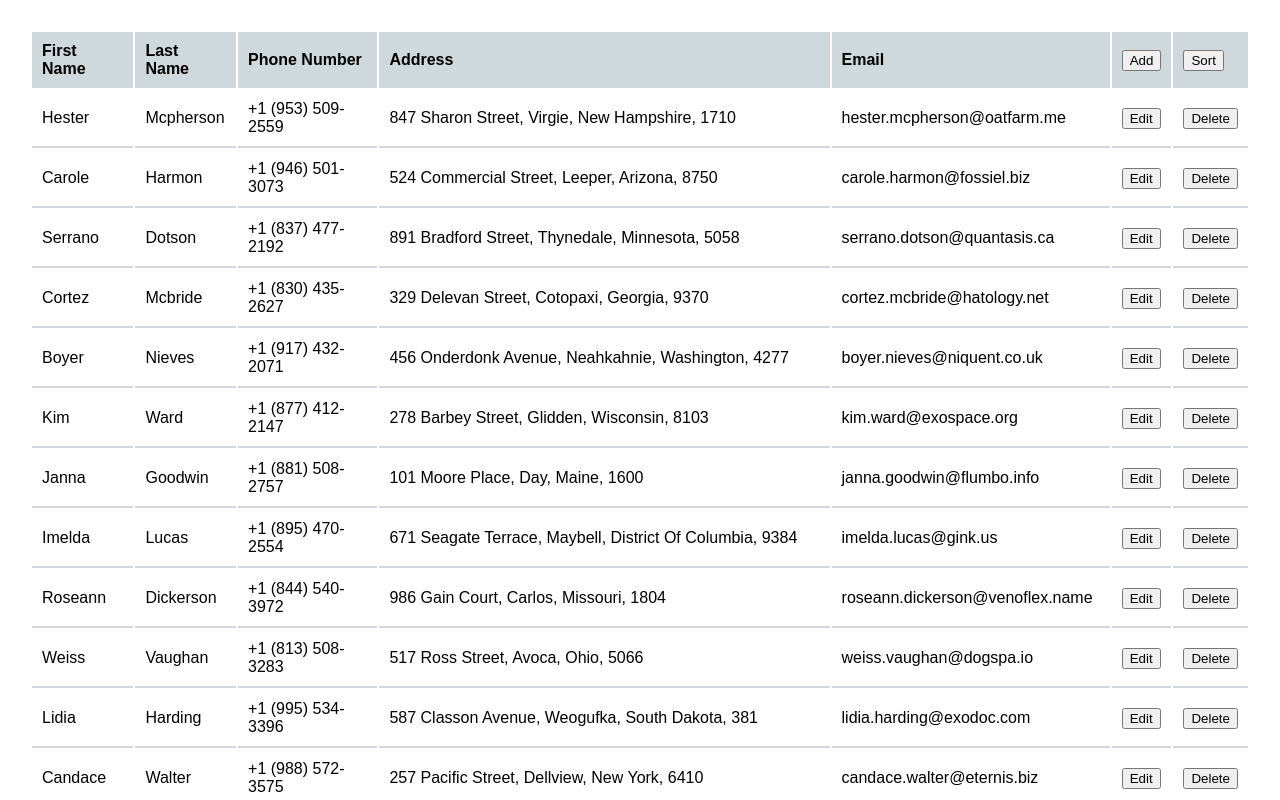
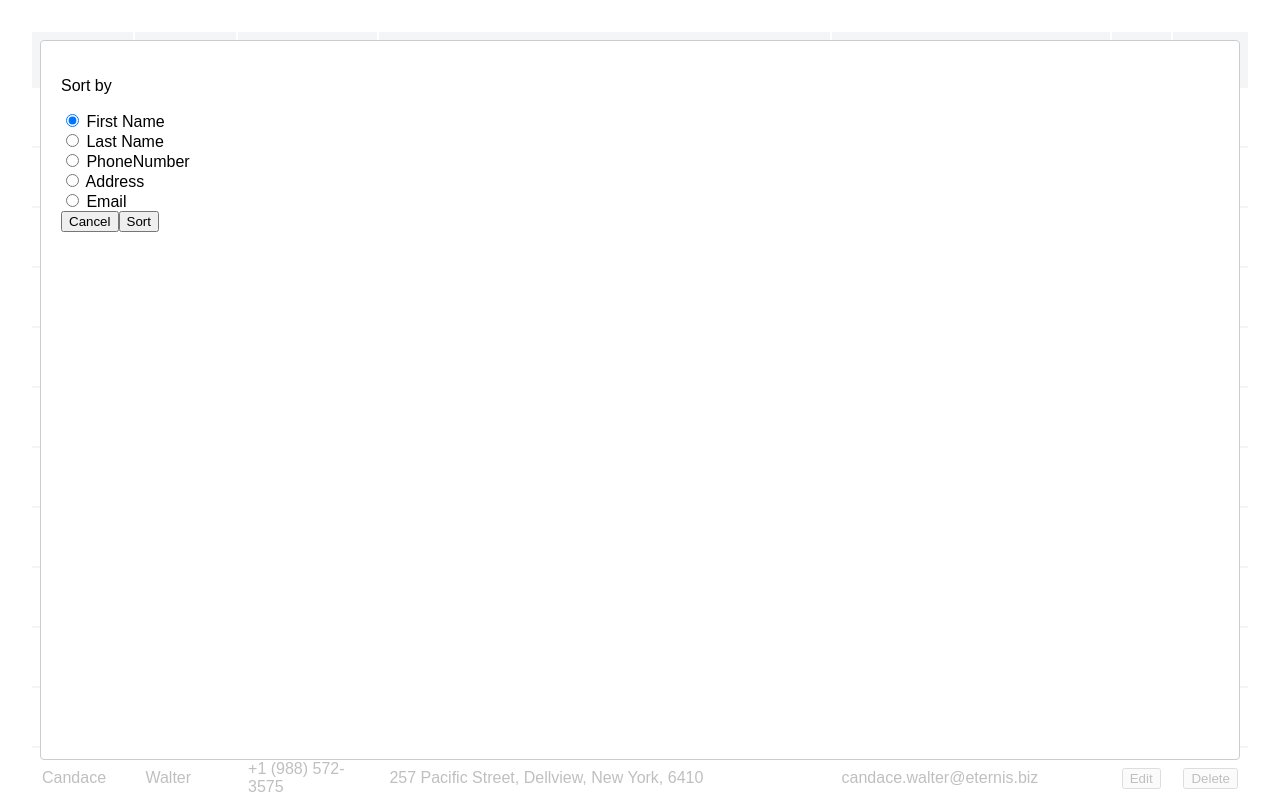
Before and after one commit to hkwid/contactlists, a React app: page / in a window 1280 px wide. Both pictures are taken after a click on the button "Sort". Shown: the top 800 px of the page. Built offline with nearby package versions, Linux system fonts and the light colour scheme.

Commit message:
Modify delete contact feature

```diff
--- a/src/components/App.js
+++ b/src/components/App.js
@@ -9,8 +9,12 @@ class App extends Component {
       contactLists,
       modalType,
       showModal,
+      currentContactId,
       openModal,
-      closeModal
+      closeModal,
+      addContact,
+      editContact,
+      deleteContact
     } = this.props;
 
     return (
@@ -22,7 +26,11 @@ class App extends Component {
         <ContactListModal
           modalType={modalType}
           showModal={showModal}
+          currentContactId={currentContactId}
           closeModal={closeModal}
+          addContact={addContact}
+          editContact={editContact}
+          deleteContact={deleteContact}
         />
       </div>
     );
--- a/src/components/ContactList.js
+++ b/src/components/ContactList.js
@@ -20,20 +20,20 @@ class ContactList extends Component {
                 <button type="button" onClick={() => openModal('add')}>Add</button>
               </th>
               <th>
-                <button>Sort</button>
+                <button type="button" onClick={() => openModal('sort')}>Sort</button>
               </th>
             </tr>
           </thead>
           <tbody className="ContactListBody">
-            {contactLists.map(contact =>
+            {contactLists.map((contact, index) =>
               <tr className="" key={contact._id}>
                 <td>{contact.firstName}</td>
                 <td>{contact.lastName}</td>
                 <td>{contact.phone}</td>
                 <td>{contact.address}</td>
                 <td>{contact.email}</td>
-                <td><button type="button" onClick={() => openModal('edit')}>Edit</button></td>
-                <td><button>Delete</button></td>
+                <td><button type="button" onClick={() => openModal('edit', index)}>Edit</button></td>
+                <td><button type="button" onClick={() => openModal('delete', index)}>Delete</button></td>
               </tr>
             )}
           </tbody>
--- a/src/components/ContactListModal.js
+++ b/src/components/ContactListModal.js
@@ -1,21 +1,41 @@
 import React, { Component } from 'react';
 import Modal from 'react-modal';
-// import ContactForm from './ContactForm';
+import ContactForm from './ContactForm';
 
 class ContactListModal extends Component {
+  onAddHandler = (contact) => {
+    this.props.addContact(contact);
+    this.props.closeModal();
+  }
+
+  onEditHandler = (contact, index) => {
+    this.props.EditContact(contact);
+    this.props.closeModal();
+  }
+
+  onDeleteHandler = (index) => {
+    console.log(index);
+    this.props.deleteContact(index);
+    this.props.closeModal();
+  }
+
   onCancelHander = () => {
     this.props.closeModal();
-    console.log('here!');
   }
 
   render() {
     const {
       modalType,
-      showModal
+      showModal,
+      currentContactId
     } = this.props;
-    const onCancelHander = this.onCancelHander;
 
-    console.log(this.props);
+    const {
+      onCancelHander,
+      onAddHandler,
+      onEditHandler,
+      onDeleteHandler
+    } = this;
 
     let modalContent = '';
 
@@ -23,9 +43,9 @@ class ContactListModal extends Component {
       case 'add':
         modalContent = (
           <div>
-            <p>add</p>
-            <button onClick={() => {onCancelHander(); console.log('click')}}>Cancel</button>
-            <button onClick={() => onCancelHander}>Add</button>
+            <ContactForm />
+            <button onClick={() => {onCancelHander()}}>Cancel</button>
+            <button onClick={() => {onAddHandler()}}>Add</button>
           </div>
         );
         break;
@@ -33,9 +53,9 @@ class ContactListModal extends Component {
       case 'edit':
         modalContent = (
           <div>
-            <p>edit</p>
-            <button onClick={() => onCancelHander}>Cancel</button>
-            <button onClick={() => onCancelHander}>Edit</button>
+            <ContactForm />
+            <button onClick={() => {onCancelHander();}}>Cancel</button>
+            <button onClick={() => {onEditHandler();}}>Edit</button>
           </div>
         );
         break;
@@ -44,8 +64,24 @@ class ContactListModal extends Component {
         modalContent = (
           <div>
             <p>Are you sure to delete this contact?</p>
-            <button>Cancel</button>
-            <button>Delete</button>
+            <button onClick={() => {onCancelHander();}}>Cancel</button>
+            <button onClick={() => {onDeleteHandler(currentContactId);}}>Delete</button>
+          </div>
+        );
+        break;
+      case 'sort':
+        modalContent = (
+          <div>
+            <p>Sort by</p>
+            <form>
+              <input type="radio" name="sort" value="firstName" checked /> First Name<br/>
+              <input type="radio" name="sort" value="lastName" /> Last Name<br/>
+              <input type="radio" name="sort" value="phone" /> PhoneNumber<br/>
+              <input type="radio" name="sort" value="address" /> Address<br/>
+              <input type="radio" name="sort" value="email" /> Email<br/>
+            </form>
+            <button onClick={() => {onCancelHander();}}>Cancel</button>
+            <button onClick={() => {onCancelHander();}}>Sort</button>
           </div>
         );
         break;
--- a/src/containers/AppContainer.js
+++ b/src/containers/AppContainer.js
@@ -16,7 +16,8 @@ function mapStateToProps(state) {
   return {
     contactLists: state.contact.contactLists,
     modalType: state.modal.modalType,
-    showModal: state.modal.showModal
+    showModal: state.modal.showModal,
+    currentContactId: state.modal.currentContactId
   }
 }
 
@@ -25,7 +26,7 @@ function mapDispatchToProps(dispatch) {
     addContact: (contact) => dispatch(addContact(contact)),
     editContact: (index, contact) => dispatch(editContact(index, contact)),
     deleteContact: (index) => dispatch(deleteContact(index)),
-    openModal: (modalType) => dispatch(openModal(modalType)),
+    openModal: (modalType, index) => dispatch(openModal(modalType, index)),
     closeModal: () => dispatch(closeModal())
   }
 }
--- a/src/redux/modules/contact.js
+++ b/src/redux/modules/contact.js
@@ -50,7 +50,7 @@ export default function reducer(state = initialState, action){
       {},
       state,
       {
-        conatctLists: [
+        contactLists: [
           ...state.contactLists.slice(0, action.index),
           Object.assign({}, state.contactLists[action.index], action.contact),
           ...state.contactLists.slice(action.index + 1)
@@ -63,7 +63,7 @@ export default function reducer(state = initialState, action){
       {},
       state,
       {
-        conatctLists: [
+        contactLists: [
           ...state.contactLists.slice(0, action.index),
           ...state.contactLists.slice(action.index + 1)
         ]
--- a/src/redux/modules/modal.js
+++ b/src/redux/modules/modal.js
@@ -5,14 +5,16 @@ const CLOSE_MODAL = 'CLOSE_MODAL';
 // Initial State
 const initialState = {
   modalType: 'add',
-  showModal: false
+  showModal: false,
+  currentContactId: 0
 };
 
 //Action Creators
-export function openModal(modalType){
+export function openModal(modalType, currentContactId){
   return {
     type: OPEN_MODAL,
-    modalType
+    modalType,
+    currentContactId
   }
 };
 
@@ -32,7 +34,8 @@ export default function reducer(state = initialState, action){
       state,
       {
         modalType: action.modalType,
-        showModal: true
+        showModal: true,
+        currentContactId: action.currentContactId
       }
     );
 
```
